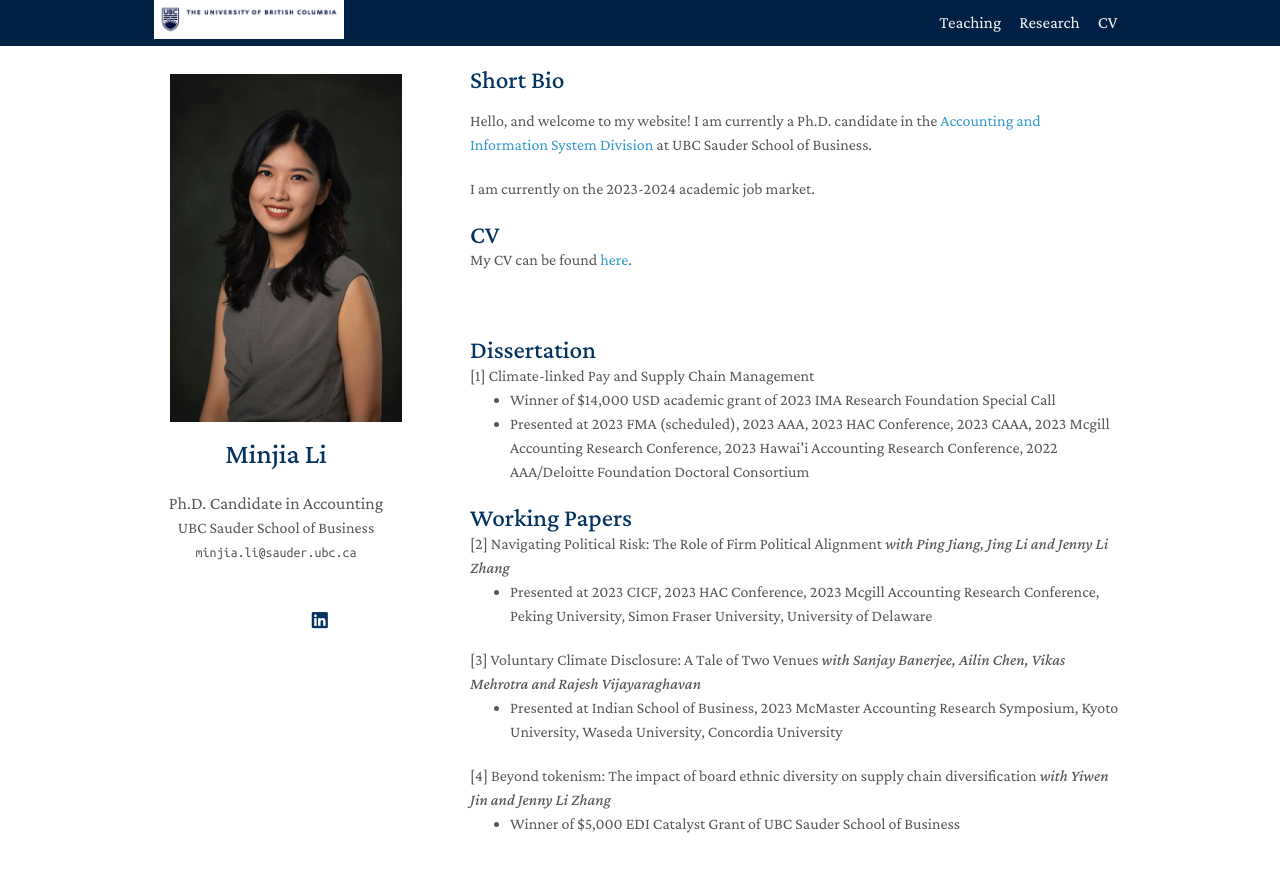
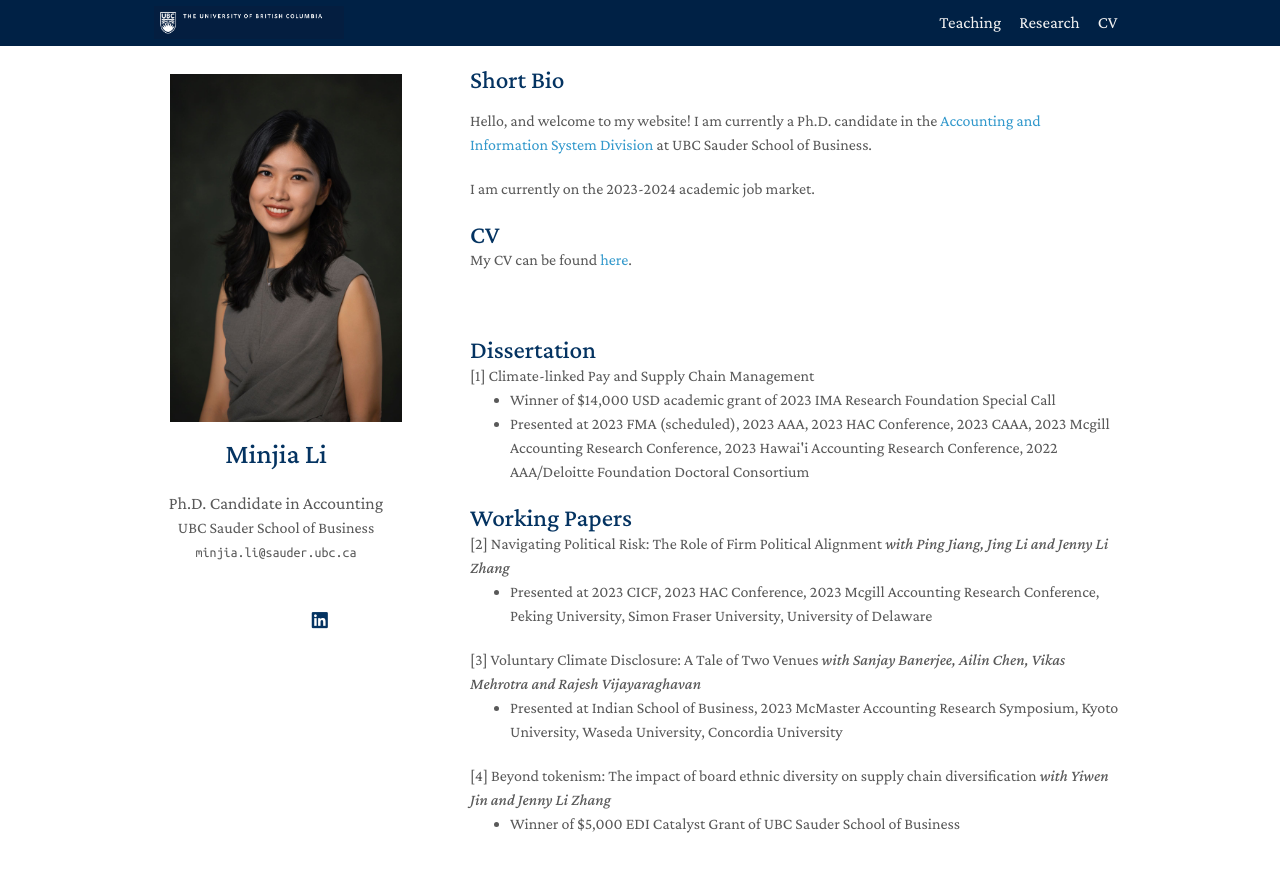
Before and after one commit to zeyang1225/zeyang1225.github.io, a Jekyll site: the page built from index.md, in a window 1280 px wide and 900 px high. Shown: the top 872 px of the window. Built offline with Jekyll 4.4.1, drawn with Linux system fonts in a browser that asks for light colours; nearby versions of some CDN libraries; a style sheet for code colours, icons or effects is not loaded; our own code applies the rules of GitHub Pages for plain Markdown files.

Commit message:
Update homepage.html

```diff
--- a/_layouts/homepage.html
+++ b/_layouts/homepage.html
@@ -59,7 +59,7 @@
   </head>
   <body>
       <div class="topnav">
-      <a href="https://www.ubc.ca/"><img width="190" src="./assets/img/ubc-logo-2018-fullsig-blue-cmyk.png"></a>
+      <a href="https://www.ubc.ca/"><img width="190" src="./assets/img/ubc logo.png"></a>
       <div id="myLinks">
     <a class="normal right" href="./#cv">CV</a>
     <a class="normal" href="./#dissertation">Research</a>
```
